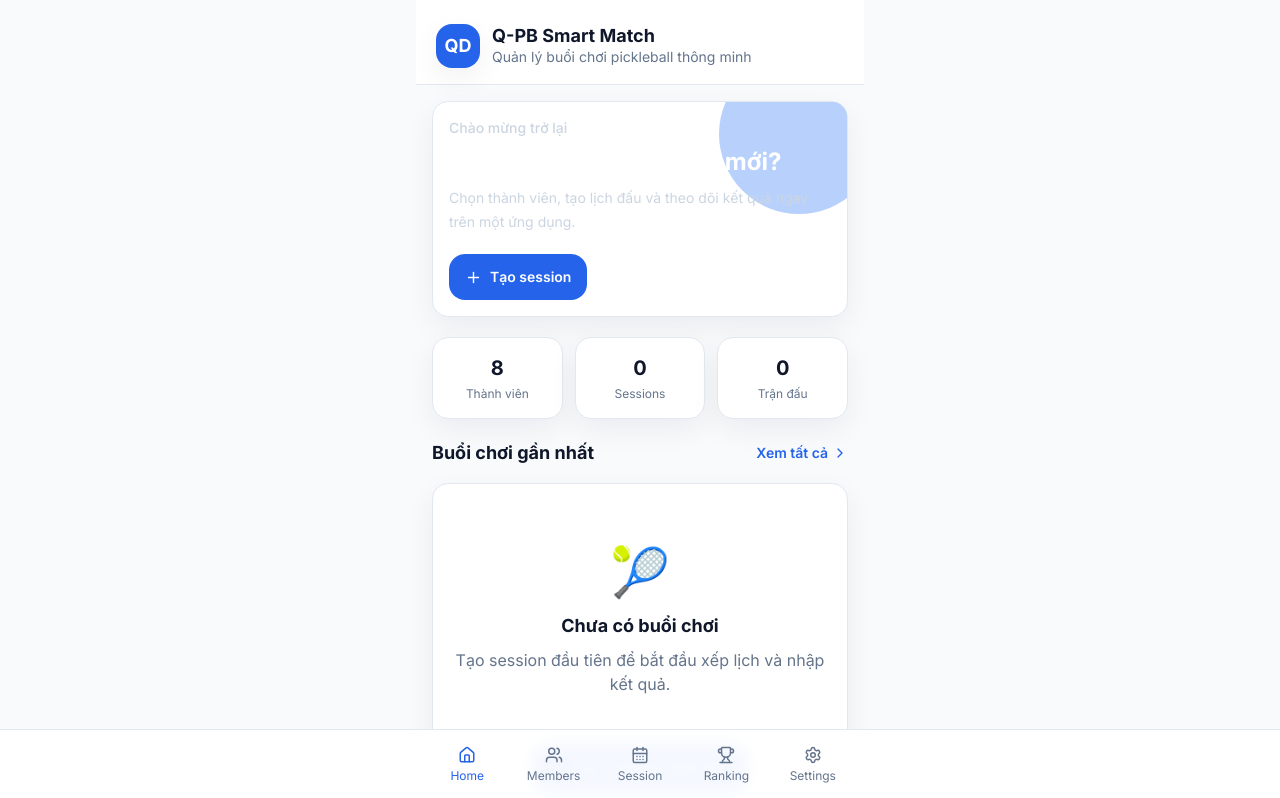
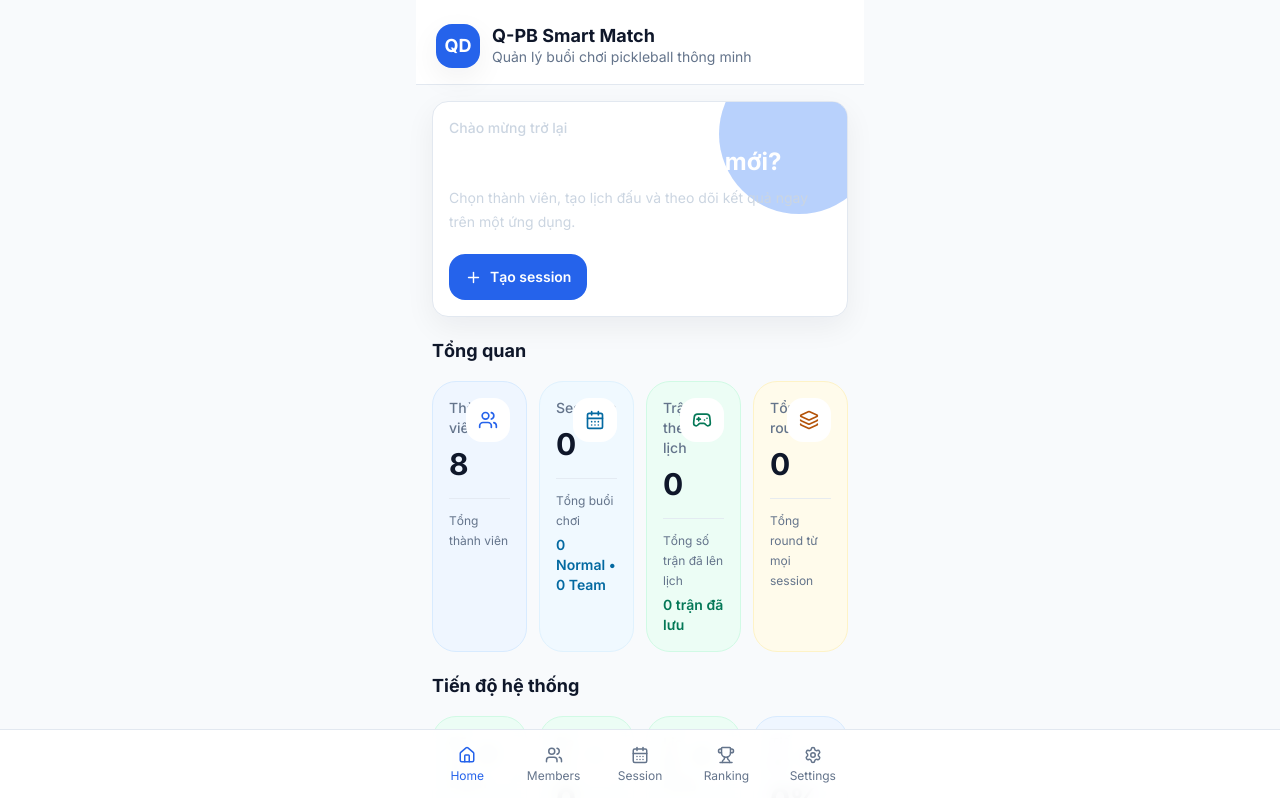
Before and after one commit to tdquan170788-byte/q-pb-smart-match, a Next.js app: page / in a window 1280 px wide. Shown: the top 798 px of the page. Built offline with nearby package versions, Linux system fonts and the light colour scheme.

Commit message:
Update page.tsx

```diff
--- a/src/app/page.tsx
+++ b/src/app/page.tsx
@@ -1,10 +1,22 @@
 "use client";
 
-import { useEffect, useMemo, useState } from "react";
+import {
+  useEffect,
+  useMemo,
+  useState,
+} from "react";
+
 import Link from "next/link";
+
 import {
+  CalendarCheck2,
   CalendarDays,
+  ChartNoAxesCombined,
   ChevronRight,
+  CircleDashed,
+  Gamepad2,
+  Layers3,
+  LockKeyhole,
   Plus,
   Settings,
   Trophy,
@@ -12,6 +24,7 @@ import {
 } from "lucide-react";
 
 import AppShell from "@/components/app-shell";
+import DashboardMetricCard from "@/components/dashboard/dashboard-metric-card";
 import SessionCard from "@/components/sessions/session-card";
 
 import Avatar from "@/components/ui/avatar";
@@ -19,6 +32,10 @@ import Badge from "@/components/ui/badge";
 import Card from "@/components/ui/card";
 import EmptyState from "@/components/ui/empty-state";
 import SectionTitle from "@/components/ui/section-title";
+
+import type {
+  DashboardStatistics,
+} from "@/lib/statistics";
 
 import type {
   MatchRecord,
@@ -33,98 +50,220 @@ import {
   getSessions,
 } from "@/lib/storage";
 
-import { rebuildRankingData } from "@/lib/ranking";
-import { generateScheduleForSession } from "@/lib/session";
+import {
+  rebuildRankingData,
+} from "@/lib/ranking";
+
+import {
+  generateScheduleForSession,
+} from "@/lib/session";
+
+import {
+  buildDashboardStatistics,
+} from "@/lib/statistics";
 
 type HomeData = {
-  totalMembers: number;
-  totalSessions: number;
-  totalMatches: number;
+  statistics: DashboardStatistics;
+
   recentSession: SessionRecord | null;
+
   recentSessionCompletedMatches: number;
+
   recentSessionTotalMatches: number;
+
   topMembers: RankingRow[];
 };
 
+const emptyStatistics: DashboardStatistics = {
+  totalMembers: 0,
+
+  totalSessions: 0,
+
+  normalSessionCount: 0,
+
+  teamSessionCount: 0,
+
+  totalSavedMatches: 0,
+
+  completedMatchCount: 0,
+
+  pendingMatchCount: 0,
+
+  normalCompletedMatchCount: 0,
+
+  teamCompletedMatchCount: 0,
+
+  totalScheduledMatches: 0,
+
+  totalRounds: 0,
+
+  frozenSessionCount: 0,
+
+  unfrozenSessionCount: 0,
+
+  completionPercent: 0,
+};
+
 const emptyHomeData: HomeData = {
-  totalMembers: 0,
-  totalSessions: 0,
-  totalMatches: 0,
+  statistics: emptyStatistics,
+
   recentSession: null,
+
   recentSessionCompletedMatches: 0,
+
   recentSessionTotalMatches: 0,
+
   topMembers: [],
 };
 
 export default function HomePage() {
-  const [homeData, setHomeData] = useState<HomeData>(emptyHomeData);
-  const [loaded, setLoaded] = useState(false);
+  const [
+    homeData,
+    setHomeData,
+  ] = useState<HomeData>(
+    emptyHomeData
+  );
+
+  const [
+    loaded,
+    setLoaded,
+  ] = useState(false);
 
   useEffect(() => {
     ensureSeedData();
 
-    const members = getMembers();
-    const sessions = getSessions();
-    const matches = getMatches();
+    const members =
+      getMembers();
 
-    const rankingResult = rebuildRankingData({
+    const sessions =
+      getSessions();
+
+    const matches =
+      getMatches();
+
+    /**
+     * Resolve lịch của mọi session để Dashboard
+     * thống kê được cả session cũ chưa có snapshot.
+     */
+    const schedules =
+      sessions.map((session) =>
+        generateScheduleForSession(
+          session
+        )
+      );
+
+    const statistics =
+      buildDashboardStatistics({
         members,
+
         sessions,
+
+        matches,
+
+        schedules,
+      });
+
+    const rankingResult =
+      rebuildRankingData({
+        members,
+
+        sessions,
+
         matches,
       });
 
-    const sortedSessions = [...sessions].sort((a, b) => {
-      const dateCompare = b.date.localeCompare(a.date);
+    const sortedSessions = [
+      ...sessions,
+    ].sort(
+      (
+        firstSession,
+        secondSession
+      ) => {
+        const dateCompare =
+          secondSession.date.localeCompare(
+            firstSession.date
+          );
 
         if (dateCompare !== 0) {
           return dateCompare;
         }
 
-      return b.createdAt.localeCompare(a.createdAt);
-    });
+        return secondSession.createdAt.localeCompare(
+          firstSession.createdAt
+        );
+      }
+    );
 
-    const recentSession = sortedSessions[0] ?? null;
+    const recentSession =
+      sortedSessions[0] ?? null;
 
-    const recentSessionCompletedMatches = recentSession
-      ? countMatchesForSession(matches, recentSession.id)
+    const recentSessionCompletedMatches =
+      recentSession
+        ? countCompletedMatchesForSession(
+            matches,
+            recentSession.id
+          )
         : 0;
 
-    const recentSessionTotalMatches = recentSession
-      ? countScheduledMatches(recentSession)
+    const recentSessionTotalMatches =
+      recentSession
+        ? countScheduledMatches(
+            recentSession
+          )
         : 0;
 
     setHomeData({
-      totalMembers: members.length,
-      totalSessions: sessions.length,
-      totalMatches: matches.length,
+      statistics,
+
       recentSession,
+
       recentSessionCompletedMatches,
+
       recentSessionTotalMatches,
-      topMembers: rankingResult.normalRows.slice(0, 5),
+
+      topMembers:
+        rankingResult.normalRows.slice(
+          0,
+          5
+        ),
     });
 
     setLoaded(true);
   }, []);
 
-  const recentSessionStatus = useMemo(() => {
-    if (!homeData.recentSession) {
+  const recentSessionStatus =
+    useMemo(() => {
+      if (
+        !homeData.recentSession
+      ) {
         return null;
       }
 
       if (
-      homeData.recentSessionTotalMatches > 0 &&
-      homeData.recentSessionCompletedMatches >=
-        homeData.recentSessionTotalMatches
+        homeData
+          .recentSessionTotalMatches >
+          0 &&
+        homeData
+          .recentSessionCompletedMatches >=
+          homeData
+            .recentSessionTotalMatches
       ) {
         return "completed";
       }
 
-    if (homeData.recentSessionCompletedMatches > 0) {
+      if (
+        homeData
+          .recentSessionCompletedMatches >
+        0
+      ) {
         return "running";
       }
 
       return "new";
     }, [homeData]);
+
+  const statistics =
+    homeData.statistics;
 
   return (
     <AppShell
@@ -135,6 +274,7 @@ export default function HomePage() {
         <Card className="overflow-hidden bg-slate-900 text-white">
           <div className="relative">
             <div className="absolute -right-12 -top-16 h-40 w-40 rounded-full bg-brand-600/30" />
+
             <div className="absolute -bottom-20 -left-12 h-40 w-40 rounded-full bg-white/5" />
 
             <div className="relative">
@@ -157,6 +297,7 @@ export default function HomePage() {
                   className="inline-flex items-center gap-2 rounded-2xl bg-brand-600 px-4 py-3 text-sm font-semibold text-white transition hover:opacity-90"
                 >
                   <Plus size={17} />
+
                   Tạo session
                 </Link>
 
@@ -164,7 +305,10 @@ export default function HomePage() {
                   href="/sessions"
                   className="inline-flex items-center gap-2 rounded-2xl border border-white/20 bg-white/10 px-4 py-3 text-sm font-semibold text-white transition hover:bg-white/15"
                 >
-                  <CalendarDays size={17} />
+                  <CalendarDays
+                    size={17}
+                  />
+
                   Xem sessions
                 </Link>
               </div>
@@ -172,22 +316,186 @@ export default function HomePage() {
           </div>
         </Card>
 
-        <div className="grid grid-cols-3 gap-3">
-          <StatBox
-            label="Thành viên"
-            value={loaded ? homeData.totalMembers : "—"}
+        <section>
+          <SectionTitle
+            title="Tổng quan"
           />
 
-          <StatBox
-            label="Sessions"
-            value={loaded ? homeData.totalSessions : "—"}
+          <div className="grid grid-cols-2 gap-3 xl:grid-cols-4">
+            <DashboardMetricCard
+              title="Thành viên"
+              value={
+                loaded
+                  ? statistics.totalMembers
+                  : "—"
+              }
+              description="Tổng thành viên"
+              icon={
+                <Users size={20} />
+              }
+              tone="brand"
             />
 
-          <StatBox
-            label="Trận đấu"
-            value={loaded ? homeData.totalMatches : "—"}
+            <DashboardMetricCard
+              title="Sessions"
+              value={
+                loaded
+                  ? statistics.totalSessions
+                  : "—"
+              }
+              description="Tổng buổi chơi"
+              secondaryValue={
+                loaded
+                  ? `${statistics.normalSessionCount} Normal • ${statistics.teamSessionCount} Team`
+                  : undefined
+              }
+              icon={
+                <CalendarDays
+                  size={20}
+                />
+              }
+              tone="info"
+            />
+
+            <DashboardMetricCard
+              title="Trận theo lịch"
+              value={
+                loaded
+                  ? statistics.totalScheduledMatches
+                  : "—"
+              }
+              description="Tổng số trận đã lên lịch"
+              secondaryValue={
+                loaded
+                  ? `${statistics.totalSavedMatches} trận đã lưu`
+                  : undefined
+              }
+              icon={
+                <Gamepad2
+                  size={20}
+                />
+              }
+              tone="success"
+            />
+
+            <DashboardMetricCard
+              title="Tổng round"
+              value={
+                loaded
+                  ? statistics.totalRounds
+                  : "—"
+              }
+              description="Tổng round từ mọi session"
+              icon={
+                <Layers3
+                  size={20}
+                />
+              }
+              tone="warning"
             />
           </div>
+        </section>
+
+        <section>
+          <SectionTitle
+            title="Tiến độ hệ thống"
+          />
+
+          <div className="grid grid-cols-2 gap-3 xl:grid-cols-4">
+            <DashboardMetricCard
+              title="Đã hoàn thành"
+              value={
+                loaded
+                  ? statistics.completedMatchCount
+                  : "—"
+              }
+              description="Trận đã có kết quả hợp lệ"
+              secondaryValue={
+                loaded
+                  ? `${statistics.normalCompletedMatchCount} Normal • ${statistics.teamCompletedMatchCount} Team`
+                  : undefined
+              }
+              icon={
+                <CalendarCheck2
+                  size={20}
+                />
+              }
+              tone="success"
+            />
+
+            <DashboardMetricCard
+              title="Đang chờ"
+              value={
+                loaded
+                  ? statistics.pendingMatchCount
+                  : "—"
+              }
+              description="Trận chưa nhập kết quả"
+              icon={
+                <CircleDashed
+                  size={20}
+                />
+              }
+              tone={
+                statistics.pendingMatchCount >
+                0
+                  ? "warning"
+                  : "success"
+              }
+            />
+
+            <DashboardMetricCard
+              title="Lịch đóng băng"
+              value={
+                loaded
+                  ? statistics.frozenSessionCount
+                  : "—"
+              }
+              description="Session có lịch cố định"
+              secondaryValue={
+                loaded &&
+                statistics.unfrozenSessionCount >
+                  0
+                  ? `${statistics.unfrozenSessionCount} session chưa đóng băng`
+                  : loaded
+                    ? "Tất cả đã đóng băng"
+                    : undefined
+              }
+              icon={
+                <LockKeyhole
+                  size={20}
+                />
+              }
+              tone={
+                statistics.unfrozenSessionCount >
+                0
+                  ? "warning"
+                  : "success"
+              }
+            />
+
+            <DashboardMetricCard
+              title="Tiến độ"
+              value={
+                loaded
+                  ? `${statistics.completionPercent}%`
+                  : "—"
+              }
+              description="Tỷ lệ trận đã hoàn thành"
+              secondaryValue={
+                loaded
+                  ? `${statistics.completedMatchCount} / ${statistics.totalScheduledMatches} trận`
+                  : undefined
+              }
+              icon={
+                <ChartNoAxesCombined
+                  size={20}
+                />
+              }
+              tone="brand"
+            />
+          </div>
+        </section>
 
         <section>
           <SectionTitle
@@ -198,7 +506,10 @@ export default function HomePage() {
                 className="inline-flex items-center gap-1 text-sm font-semibold text-brand-600"
               >
                 Xem tất cả
-                <ChevronRight size={16} />
+
+                <ChevronRight
+                  size={16}
+                />
               </Link>
             }
           />
@@ -215,16 +526,20 @@ export default function HomePage() {
                 <div className="flex">
                   <Badge
                     variant={
-                      recentSessionStatus === "completed"
+                      recentSessionStatus ===
+                      "completed"
                         ? "success"
-                        : recentSessionStatus === "running"
+                        : recentSessionStatus ===
+                            "running"
                           ? "warning"
                           : "info"
                     }
                   >
-                    {recentSessionStatus === "completed"
+                    {recentSessionStatus ===
+                    "completed"
                       ? "ĐÃ HOÀN THÀNH"
-                      : recentSessionStatus === "running"
+                      : recentSessionStatus ===
+                          "running"
                         ? "ĐANG DIỄN RA"
                         : "CHƯA BẮT ĐẦU"}
                   </Badge>
@@ -232,12 +547,27 @@ export default function HomePage() {
               ) : null}
 
               <SessionCard
-                id={homeData.recentSession.id}
-                date={homeData.recentSession.date}
-                mode={homeData.recentSession.mode}
-                memberCount={homeData.recentSession.memberIds.length}
-                completedMatches={homeData.recentSessionCompletedMatches}
-                totalMatches={homeData.recentSessionTotalMatches}
+                id={
+                  homeData.recentSession.id
+                }
+                date={
+                  homeData.recentSession.date
+                }
+                mode={
+                  homeData.recentSession.mode
+                }
+                memberCount={
+                  homeData.recentSession
+                    .memberIds.length
+                }
+                completedMatches={
+                  homeData
+                    .recentSessionCompletedMatches
+                }
+                totalMatches={
+                  homeData
+                    .recentSessionTotalMatches
+                }
               />
             </div>
           ) : (
@@ -254,6 +584,7 @@ export default function HomePage() {
                   className="inline-flex items-center gap-2 rounded-2xl bg-brand-600 px-4 py-3 font-semibold text-white"
                 >
                   <Plus size={17} />
+
                   Tạo session đầu tiên
                 </Link>
               </div>
@@ -270,7 +601,10 @@ export default function HomePage() {
                 className="inline-flex items-center gap-1 text-sm font-semibold text-brand-600"
               >
                 Bảng xếp hạng
-                <ChevronRight size={16} />
+
+                <ChevronRight
+                  size={16}
+                />
               </Link>
             }
           />
@@ -280,98 +614,114 @@ export default function HomePage() {
               <div className="py-8 text-center text-sm text-slate-500">
                 Đang tải bảng xếp hạng...
               </div>
-            ) : homeData.topMembers.length === 0 ? (
+            ) : homeData.topMembers.length ===
+              0 ? (
               <div className="py-8 text-center text-sm text-slate-500">
                 Chưa có dữ liệu xếp hạng.
               </div>
             ) : (
               <div className="divide-y divide-slate-100">
-                {homeData.topMembers.map((row, index) => (
+                {homeData.topMembers.map(
+                  (row, index) => (
                     <Link
-                    key={row.memberId}
+                      key={
+                        row.memberId
+                      }
                       href={`/members/${row.memberId}`}
                       className="flex items-center gap-3 py-3 first:pt-0 last:pb-0"
                     >
                       <div className="flex w-7 shrink-0 justify-center text-lg">
-                      {getRankIcon(index)}
+                        {getRankIcon(
+                          index
+                        )}
                       </div>
 
-                    <Avatar name={row.memberName} />
+                      <Avatar
+                        name={
+                          row.memberName
+                        }
+                      />
 
                       <div className="min-w-0 flex-1">
                         <div className="truncate font-semibold text-slate-900">
-                        {row.memberName}
+                          {
+                            row.memberName
+                          }
                         </div>
 
                         <div className="mt-1 text-xs text-slate-500">
-                        {row.wins} thắng · {row.matches} trận
+                          {row.wins} thắng
+                          {" · "}
+                          {row.matches} trận
                         </div>
                       </div>
 
                       <div className="text-right">
                         <div className="font-bold text-slate-900">
-                        {row.rating.toFixed(0)}
+                          {row.rating.toFixed(
+                            0
+                          )}
                         </div>
 
-                      <div className="text-xs text-slate-400">Rating</div>
+                        <div className="text-xs text-slate-400">
+                          Rating
+                        </div>
                       </div>
                     </Link>
-                ))}
+                  )
+                )}
               </div>
             )}
           </Card>
         </section>
 
         <section>
-          <SectionTitle title="Truy cập nhanh" />
+          <SectionTitle
+            title="Truy cập nhanh"
+          />
 
-          <div className="grid grid-cols-2 gap-3">
+          <div className="grid grid-cols-2 gap-3 xl:grid-cols-4">
             <QuickAction
               href="/sessions/new"
               title="Tạo session"
               description="Bắt đầu buổi chơi mới"
-              icon={<Plus size={19} />}
+              icon={
+                <Plus size={19} />
+              }
             />
 
             <QuickAction
               href="/members"
               title="Thành viên"
               description="Quản lý danh sách"
-              icon={<Users size={19} />}
+              icon={
+                <Users size={19} />
+              }
             />
 
             <QuickAction
               href="/ranking"
               title="Bảng xếp hạng"
               description="Xem Elo và thống kê"
-              icon={<Trophy size={19} />}
+              icon={
+                <Trophy size={19} />
+              }
             />
 
             <QuickAction
               href="/settings"
               title="Cài đặt"
               description="Thiết lập ứng dụng"
-              icon={<Settings size={19} />}
+              icon={
+                <Settings
+                  size={19}
+                />
+              }
             />
           </div>
         </section>
       </div>
     </AppShell>
-  );
-}
-
-function StatBox({
-  label,
-  value,
-}: {
-  label: string;
-  value: string | number;
-}) {
-  return (
-    <Card className="p-3 text-center shadow-none">
-      <div className="text-xl font-bold text-slate-900">{value}</div>
-      <div className="mt-1 text-xs text-slate-500">{label}</div>
-    </Card>
   );
 }
 
@@ -382,8 +732,11 @@ function QuickAction({
   icon,
 }: {
   href: string;
+
   title: string;
+
   description: string;
+
   icon: React.ReactNode;
 }) {
   return (
@@ -393,7 +746,9 @@ function QuickAction({
           {icon}
         </div>
 
-        <div className="mt-3 font-semibold text-slate-900">{title}</div>
+        <div className="mt-3 font-semibold text-slate-900">
+          {title}
+        </div>
 
         <div className="mt-1 text-xs leading-5 text-slate-500">
           {description}
@@ -403,26 +758,81 @@ function QuickAction({
   );
 }
 
-function countMatchesForSession(
+function countCompletedMatchesForSession(
   matches: MatchRecord[],
   sessionId: string
 ): number {
-  return matches.filter((match) => match.sessionId === sessionId).length;
+  return matches.filter(
+    (match) =>
+      match.sessionId === sessionId &&
+      isCompletedMatch(match)
+  ).length;
 }
 
-function countScheduledMatches(session: SessionRecord): number {
-  const schedule = generateScheduleForSession(session);
+function countScheduledMatches(
+  session: SessionRecord
+): number {
+  const schedule =
+    generateScheduleForSession(
+      session
+    );
 
   return schedule.rounds.reduce(
-    (sum, round) => sum + round.matches.length,
+    (sum, round) =>
+      sum +
+      round.matches.length,
     0
   );
 }
 
-function getRankIcon(index: number): string {
-  if (index === 0) return "🥇";
-  if (index === 1) return "🥈";
-  if (index === 2) return "🥉";
+function isCompletedMatch(
+  match: MatchRecord
+): boolean {
+  if (
+    !Number.isFinite(
+      match.scoreA
+    ) ||
+    !Number.isFinite(
+      match.scoreB
+    )
+  ) {
+    return false;
+  }
+
+  if (
+    match.scoreA < 0 ||
+    match.scoreB < 0
+  ) {
+    return false;
+  }
+
+  if (
+    match.scoreA === 0 &&
+    match.scoreB === 0
+  ) {
+    return false;
+  }
+
+  return (
+    match.scoreA !==
+    match.scoreB
+  );
+}
+
+function getRankIcon(
+  index: number
+): string {
+  if (index === 0) {
+    return "🥇";
+  }
+
+  if (index === 1) {
+    return "🥈";
+  }
+
+  if (index === 2) {
+    return "🥉";
+  }
 
   return `${index + 1}`;
 }
```
Lines whose indentation alone changed are shown as unchanged.
